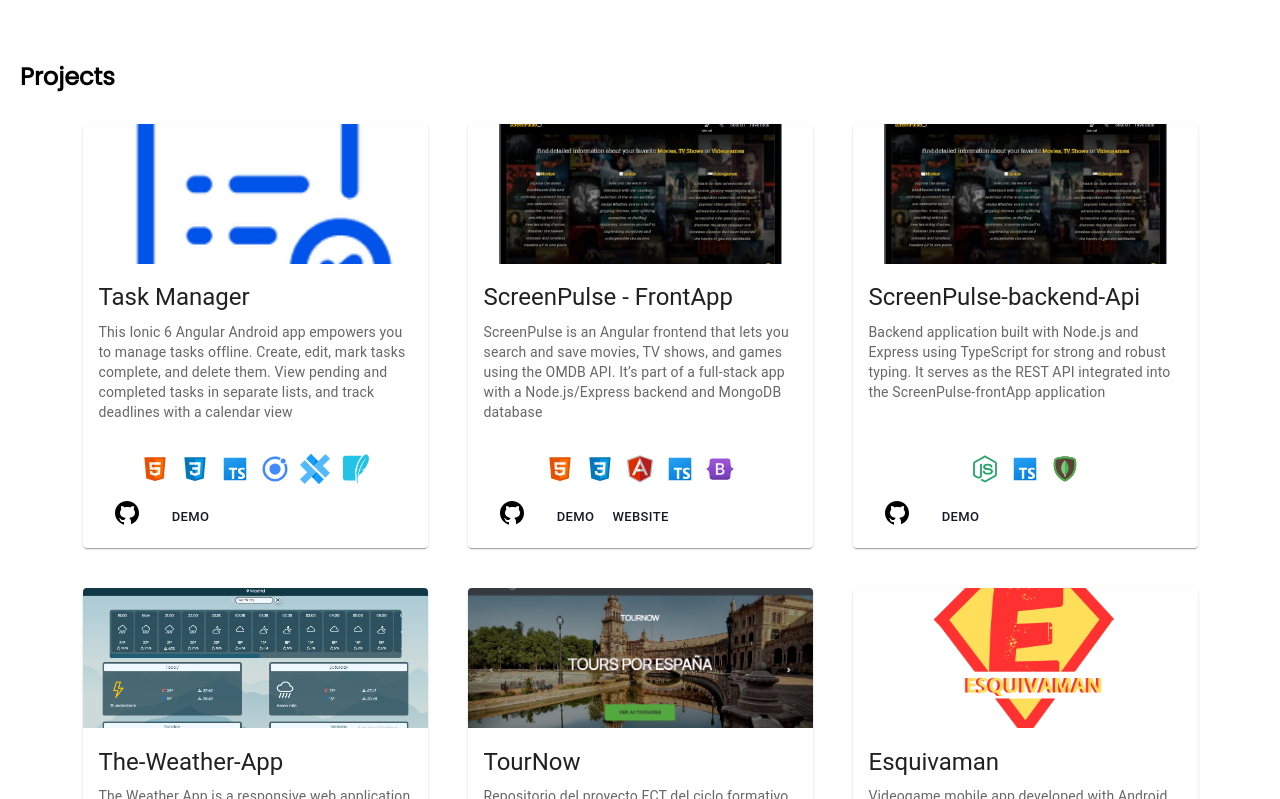
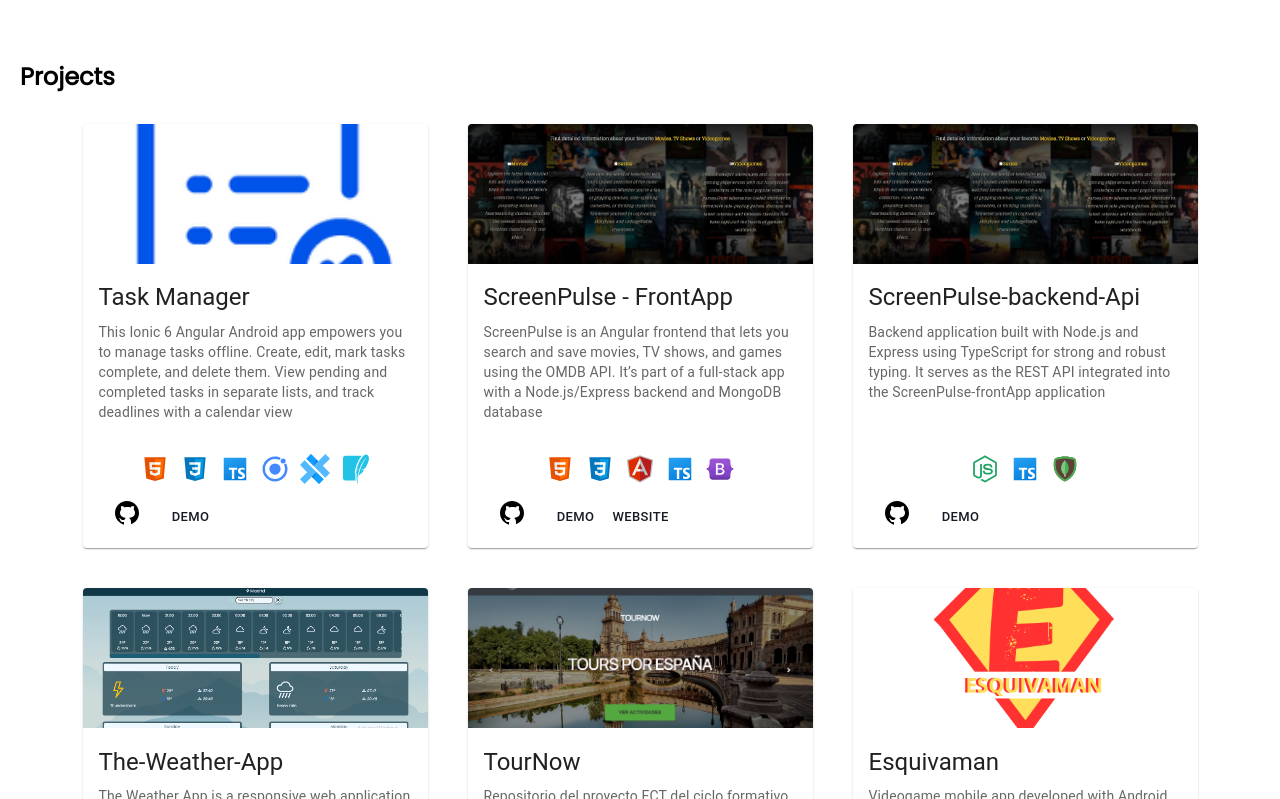
Before and after one commit to EduGese/Portfolio, a React (Vite) app: page / in a window 1280 px wide. Shown: the part 1801-2600 px from the top of the page. Built offline with nearby package versions, Linux system fonts and the light colour scheme; a web font is replaced by a local one.

Commit message:
Update card projects

```diff
--- a/src/components/Card.jsx
+++ b/src/components/Card.jsx
@@ -11,13 +11,16 @@ import Box from '@mui/material/Box';
 
 export default function MediaCard({ name, image, description, technologies, ghLink, demoLink, websiteLink, gif, gifOrientation }) {
   const [isHovered, setIsHovered] = React.useState(false);
+  const [gifUrl, setGifUrl] =  React.useState(gif);
 
   const handleMouseEnter = () => {
     setIsHovered(true);
+    setGifUrl(`${gif}?${Date.now()}`);
   };
 
   const handleMouseLeave = () => {
     setIsHovered(false);
+    setGifUrl(gif);
   };
   return (
     <Card sx={{
@@ -43,7 +46,7 @@ export default function MediaCard({ name, image, description, technologies, ghLi
         // objectFit: gifOrientation === 'portrait' ? 'cover' : 'contain',
         // objectPosition: 'center',
        }}
-      image={isHovered && gif ? gif : image}
+      image={isHovered && gif ? gifUrl : image}
       title={name}
       onMouseEnter={handleMouseEnter}
       onMouseLeave={handleMouseLeave}
--- a/src/constants/projects.jsx
+++ b/src/constants/projects.jsx
@@ -14,7 +14,7 @@ export const projects = [
     },
     {
         name:'ScreenPulse - FrontApp',
-        image: 'src/assets/projects/screenPulseFrontApp.png',
+        image: 'src/assets/projects/screenPulseFrontApp3.png',
         description: 'ScreenPulse is an Angular frontend that lets you search and save movies, TV shows, and games using the OMDB API. It’s part of a full-stack app with a Node.js/Express backend and MongoDB database',
         technologies: [logosLanguages[2],logosLanguages[3],logosFrameworks[0], logosLanguages[1], logosFrameworks[5]],
         ghLink:'https://github.com/EduGese/ScreenPulse-frontApp',
@@ -25,7 +25,7 @@ export const projects = [
     },
     {
         name:'ScreenPulse-backend-Api',
-        image: 'src/assets/projects/screenPulseFrontApp.png',
+        image: 'src/assets/projects/screenPulseFrontApp3.png',
         description: 'Backend application built with Node.js and Express using TypeScript for strong and robust typing. It serves as the REST API integrated into the ScreenPulse-frontApp application',
         technologies: [logosFrameworks[2], logosLanguages[1], logosDatabase[2]],
         ghLink:'https://github.com/EduGese/ScreenPulse-backend-Api',
@@ -73,9 +73,9 @@ export const projects = [
         description: 'A conceptual mockup of a photography website, designed to showcase the visual style and user interactions. While interactive elements such as a search bar and shopping cart are included, they do not have any backend functionality ',
         technologies: [logosLanguages[2],logosLanguages[3],logosFrameworks[5]],
         ghLink: 'https://github.com/EduGese/EGS-Photography',
-        demoLink: null,
+        demoLink: 'https://edugese.github.io/EGS-Photography/',
         websiteLink: 'https://edugese.github.io/EGS-Photography/',
-        gif:null,
+        gif:'src/assets/gifs/EGS-Photography.gif',
         gifOrientation:'landscape',
     }
 ]
```
